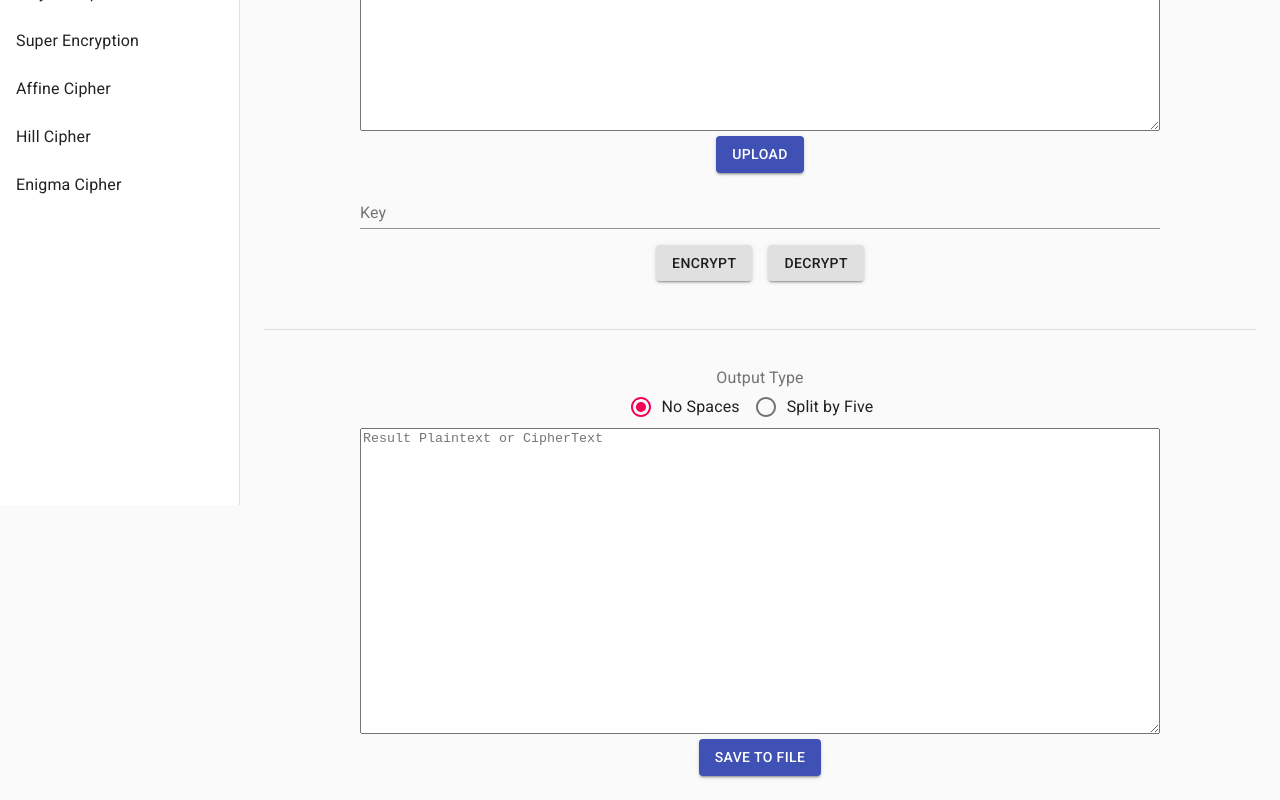
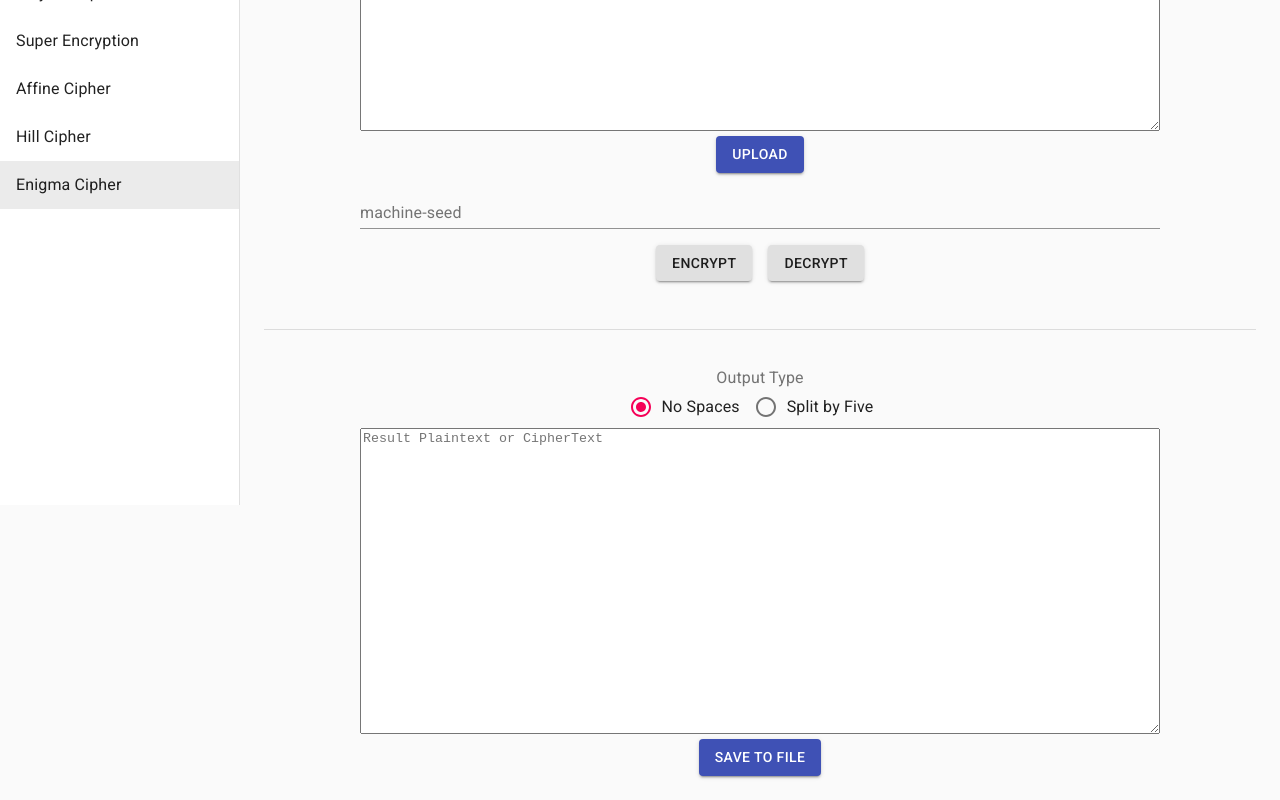
Before and after one commit to ferdysan360/Tucil1-Kriptografi, a React (Create React App) app: page / in a window 1280 px wide. Shown: the part 295-1095 px from the top of the page. Built offline with nearby package versions, Linux system fonts and the light colour scheme.

Commit message:
Enigma Mechanics

```diff
--- a/package.json
+++ b/package.json
@@ -15,7 +15,8 @@
     "react": "^16.13.1",
     "react-dom": "^16.13.1",
     "react-scripts": "3.4.3",
-    "seedrandom": "^3.0.5"
+    "seedrandom": "^3.0.5",
+    "shuffle-seed": "^1.1.6"
   },
   "scripts": {
     "start": "react-scripts start",
--- a/src/Backend/EnigmaBackend.js
+++ b/src/Backend/EnigmaBackend.js
@@ -0,0 +1,61 @@
+import {EnigmaMachine} from "../Backend/EnigmaMachine.js";
+
+/*---------------- CIPHERING FUNCTION ------------------*/
+/* Encoding */
+export function encode(plainText, machineSeed) {
+    let cipherText = "";
+    let machine = new EnigmaMachine(machineSeed);
+    plainText = cleanText(plainText);
+
+    for (let i = 0; i < plainText.length; i++) {
+        let charNum = plainText.charCodeAt(i) - 65;
+
+        if (charNum >= 0 && charNum <= 25) {
+            charNum = machine.encodeLetter(charNum);
+            charNum = charNum + 65;
+            cipherText += String.fromCharCode(charNum);
+        }
+    }
+    return cipherText;
+}
+
+/* Decoding */
+export function decode(cipherText, machineSeed) {
+    let plainText = "";
+    let machine = new EnigmaMachine(machineSeed);
+    cipherText = cleanText(cipherText);
+
+    for (let i = 0; i < cipherText.length; i++) {
+        let charNum = cipherText.charCodeAt(i) - 65;
+
+        if (charNum >= 0 && charNum <= 25) {
+            charNum = machine.decodeLetter(charNum);
+            charNum = charNum + 65;
+            plainText += String.fromCharCode(charNum);
+        }
+    }
+    return plainText;
+}
+
+export function splitByFive(text) {
+    let result = "";
+
+    for (let i = 0; i < text.length; i++) {
+        if (i % 5 === 0 && i !== 0) {
+            result += " ";
+        }
+        result += text.charAt(i);
+    }
+    return result;
+}
+
+function cleanText(text) {
+    let result = "";
+    text = text.toUpperCase();
+    for (let i = 0; i < text.length; i++) {
+        if ((text.charCodeAt(i) >= 65 && text.charCodeAt(i) <= 90)) {
+            result += text.charAt(i);
+        }
+    }
+    return result;
+}
--- a/src/Backend/SuperEncryptionBackend.js
+++ b/src/Backend/SuperEncryptionBackend.js
@@ -2,14 +2,31 @@ import { encode, decode } from '../Backend/StandardVigenereBackend.js';
 
 export function superEncode(plainText, vigenereKey, transposeKey) {
     transposeKey = parseInt(transposeKey);
+    plainText = cleanText(plainText);
+    plainText = paddings(plainText, transposeKey);
+    console.log(plainText);
     let vigenereText = encode(plainText, vigenereKey);
+    console.log(vigenereText);
     return transform(vigenereText, transposeKey);
 }
 
 export function superDecode(cipherText, vigenereKey, transposeKey) {
-    transposeKey = Math.ceil(cipherText.length / parseInt(transposeKey));
+    cipherText = cleanText(cipherText);
+    transposeKey = Math.round(cipherText.length / parseInt(transposeKey));
+    console.log(cipherText);
     let transposedText = transform(cipherText, transposeKey);
+    console.log(transposedText);
     return decode(transposedText, vigenereKey);
+}
+
+// Encode key length
+function paddings(text, transposeKey) {
+    let padNum = (transposeKey - (((text.length % transposeKey) + transposeKey) % transposeKey)) % transposeKey;
+    for (let i = 0; i < padNum; i++) {
+        text += 'X';
+    }
+
+    return text;
 }
 
 // Transpose dengan panjang setiap baris 5
@@ -26,3 +43,16 @@ function transform(text, transposeKey) {
 
     return result;
 }
+
+function cleanText(text) {
+    text = text.toUpperCase();
+    let result = "";
+
+    for (let i = 0; i < text.length; i++) {
+        if (text.charCodeAt(i) >= 65 && text.charCodeAt(i) <= 90) {
+            result += text.charAt(i);
+        }
+    }
+
+    return result;
+}
--- /dev/null
+++ b/src/Components/Enigma/Enigma.js
@@ -0,0 +1,161 @@
+import React, { useState } from 'react';
+import { makeStyles } from '@material-ui/core/styles';
+import TextareaAutosize from '@material-ui/core/TextareaAutosize';
+import TextField from '@material-ui/core/TextField';
+import Divider from '@material-ui/core/Divider';
+import Button from '@material-ui/core/Button';
+import Radio from '@material-ui/core/Radio';
+import RadioGroup from '@material-ui/core/RadioGroup';
+import FormControlLabel from '@material-ui/core/FormControlLabel';
+import FormControl from '@material-ui/core/FormControl';
+import FormLabel from '@material-ui/core/FormLabel';
+import { Typography } from '@material-ui/core';
+import { encode, decode, splitByFive } from '../../Backend/EnigmaBackend.js';
+
+function Enigma() {
+    /*---------------- STATE DECLARAION ------------------*/
+    const [value, setValue] = useState("nospaces");
+    const [sourceText, setSourceText] = useState("");
+    const [seedText, setSeedText] = useState("");
+    const [resultText, setResultText] = useState("");
+    let fileReader;
+
+    function download(data, filename, type) {
+        var file = new Blob([data], { type: type });
+        if (window.navigator.msSaveOrOpenBlob) // IE10+
+            window.navigator.msSaveOrOpenBlob(file, filename);
+        else { // Others
+            var a = document.createElement("a"),
+                url = URL.createObjectURL(file);
+            a.href = url;
+            a.download = filename;
+            document.body.appendChild(a);
+            a.click();
+            setTimeout(function () {
+                document.body.removeChild(a);
+                window.URL.revokeObjectURL(url);
+            }, 0);
+        }
+    }
+
+    /*---------------- GUI HANDLERS ------------------*/
+    const handleFileRead = (e) => {
+        e.preventDefault()
+
+        const content = fileReader.result;
+        setSourceText(content);
+    }
+
+    const handleFileChosen = (file) => {
+        fileReader = new FileReader();
+        fileReader.onloadend = handleFileRead;
+        fileReader.readAsText(file);
+    }
+
+    const handleEncode = (e) => {
+        e.preventDefault();
+        setResultText(encode(sourceText, seedText));
+    }
+
+    const handleDecode = (e) => {
+        e.preventDefault();
+        setResultText(decode(sourceText, seedText));
+    }
+
+    const handleTypeChange = (e) => {
+        e.preventDefault();
+        setValue(e.target.value);
+    }
+
+    const useStyles = makeStyles((theme) => ({
+        buttongroup: {
+            '& > *': {
+                margin: theme.spacing(1),
+            },
+        },
+        textfield: {
+            '& > *': {
+                margin: theme.spacing(1),
+                width: '800px',
+            },
+        },
+        textarea: {
+            width: '800px',
+        },
+        divider: {
+            marginTop: '40px',
+            marginBottom: '40px',
+        },
+        input: {
+            display: "none",
+        },
+        outputtype: {
+            marginTop: '20px',
+        },
+    }));
+
+    const classes = useStyles();
+
+    /*---------------- VIEW ------------------*/
+    return (
+        <div>
+            <Typography variant="h5">Standard Vigenere Cipher</Typography>
+            <TextareaAutosize aria-label="textarea" placeholder="Input Plaintext or Ciphertext" rowsMin="20" rowsMax="20" className={classes.textarea} onChange={e => setSourceText(e.target.value)} value={sourceText}/>
+            <div>
+                <input
+                    accept=".txt"
+                    className={classes.input}
+                    id="contained-button-file"
+                    multiple
+                    type="file"
+                    onChange={e => handleFileChosen(e.target.files[0])}
+                />
+                <label htmlFor="contained-button-file">
+                    <Button variant="contained" color="primary" component="span">
+                        Upload
+                    </Button>
+                </label>
+            </div>
+            <div className={classes.textfield}>
+                <TextField id="standard-basic" label="machine-seed" onChange={e => setSeedText(e.target.value)}/>
+            </div>
+            <div className={classes.buttongroup}>
+                <Button variant="contained" onClick={handleEncode}>
+                    Encrypt
+                </Button>
+                <Button variant="contained" onClick={handleDecode}>
+                    Decrypt
+                </Button>
+            </div>
+            <div className={classes.divider}>
+                <Divider />
+            </div>
+            <div className={classes.outputtype}>
+                <FormControl component="fieldset">
+                    <FormLabel component="legend">Output Type</FormLabel>
+                    <RadioGroup aria-label="input-type" name="input-type" value={value} onChange={handleTypeChange}>
+                        <div>
+                            <FormControlLabel value="nospaces" control={<Radio />} label="No Spaces" />
+                            <FormControlLabel value="splitbyfive" control={<Radio />} label="Split by Five" />
+                        </div>
+                    </RadioGroup>
+                </FormControl>
+            </div>
+            {
+                value === "nospaces" ?
+                <TextareaAutosize aria-label="textarea" placeholder="Result Plaintext or CipherText" rowsMin="20" rowsMax="20" className={classes.textarea} value={resultText} />
+                :
+                <TextareaAutosize aria-label="textarea" placeholder="Result Plaintext or CipherText" rowsMin="20" rowsMax="20" className={classes.textarea} value={splitByFive(resultText)}/>
+            }
+            <div>
+                <label htmlFor="contained-download-file">
+                    <Button variant="contained" color="primary" component="span" onClick={() => download(resultText, "Ciphertext", "txt")}>
+                        Save To File
+                    </Button>
+                </label>
+            </div>
+        </div>
+    );
+}
+
+export default Enigma;
--- a/src/Home.js
+++ b/src/Home.js
@@ -16,9 +16,10 @@ import Playfair from "./Components/Playfair/Playfair.js";
 import SuperEncryption from './Components/SuperEncryption/SuperEncryption.js';
 import Affine from './Components/Affine/Affine.js';
 import Hill from './Components/Hill/Hill.js';
+import Enigma from './Components/Enigma/Enigma.js';
 
 function Home() {
-    const [cipherId, setCipherId] = useState(0)
+    const [cipherId, setCipherId] = useState(8)
 
     const drawerWidth = 240;
 
@@ -136,7 +137,7 @@ function Home() {
                 :cipherId === 5 ? <SuperEncryption />
                 :cipherId === 6 ? <Affine />
                 :cipherId === 7 ? <Hill />
-                :cipherId === 8 ? "Enigma Cipher"
+                :cipherId === 8 ? <Enigma />
                 :null
             }
           </div>
```
Also changed, not shown: src/Backend/EnigmaMachine.js (+32 -10 lines), 1 other file (tests, documents, lock files or other folders).
